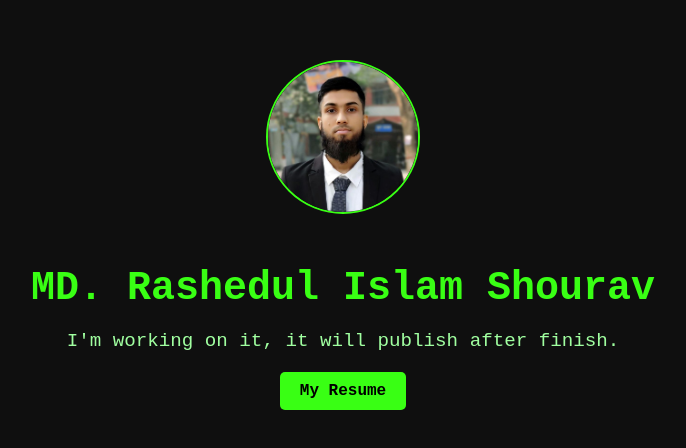
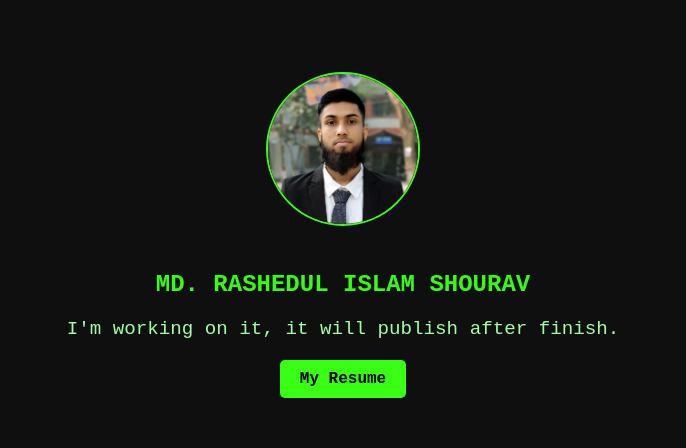
Before and after one commit to r4shedul/r4shedul.github.io, a plain HTML site: page index.html in a window 1280 px wide. Shown: the part 170-618 px from the top of the page, without its empty margins (297-983 px from the left). Drawn offline with Linux system fonts and the light colour scheme.

Commit message:
Update index.html

```diff
--- a/index.html
+++ b/index.html
@@ -9,7 +9,7 @@
 <body>
     <div class="container">
         <img src="assets/profile.jpg" alt="Profile Picture" class="profile-pic">
-        <h1>MD. Rashedul Islam Shourav</h1>
+        <h2>MD. RASHEDUL ISLAM SHOURAV</h2>
         <p class="tagline">I'm working on it, it will publish after finish.</p>
         <a href="assets/cv.pdf" class="btn" download>My Resume</a>
     </div>
```
